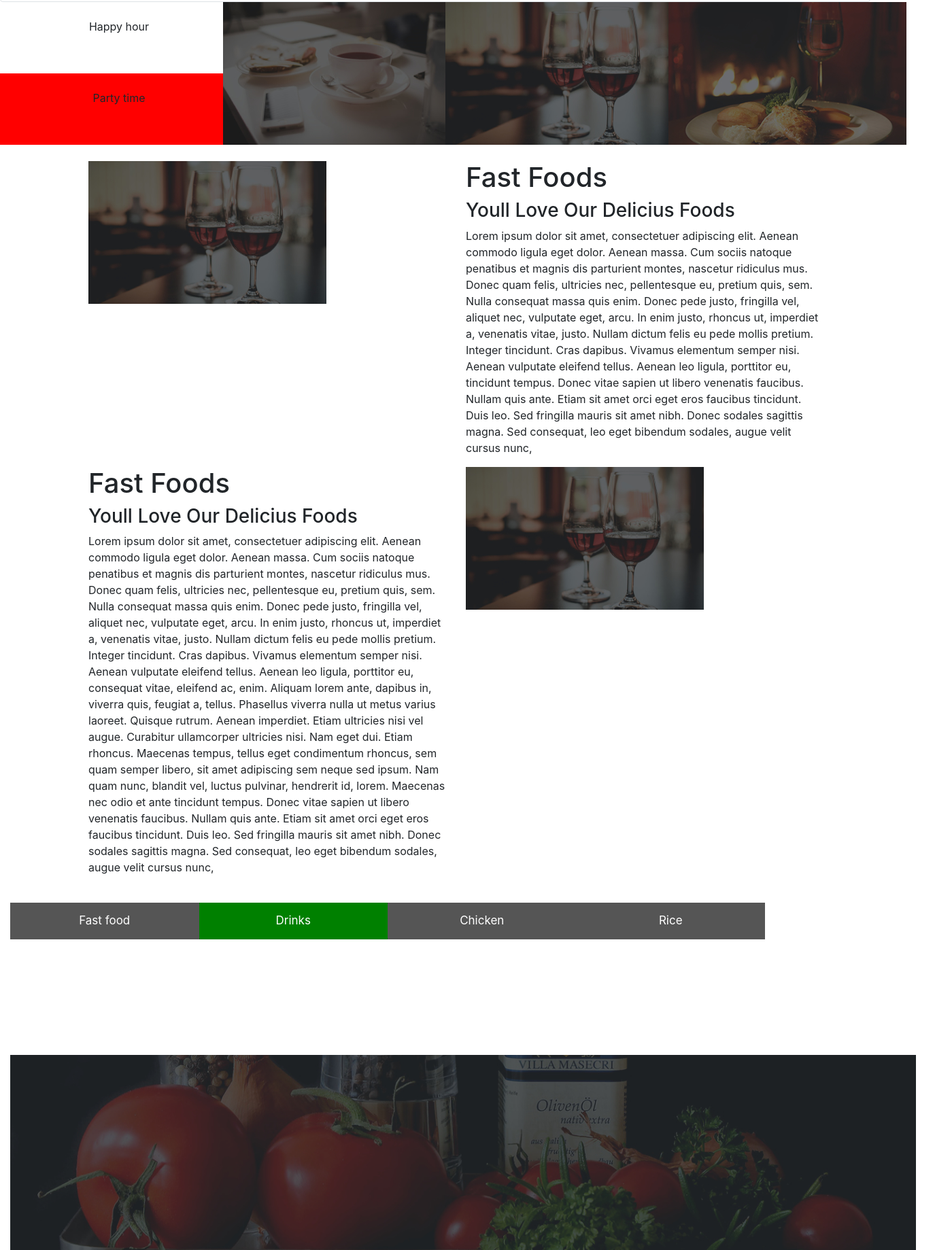
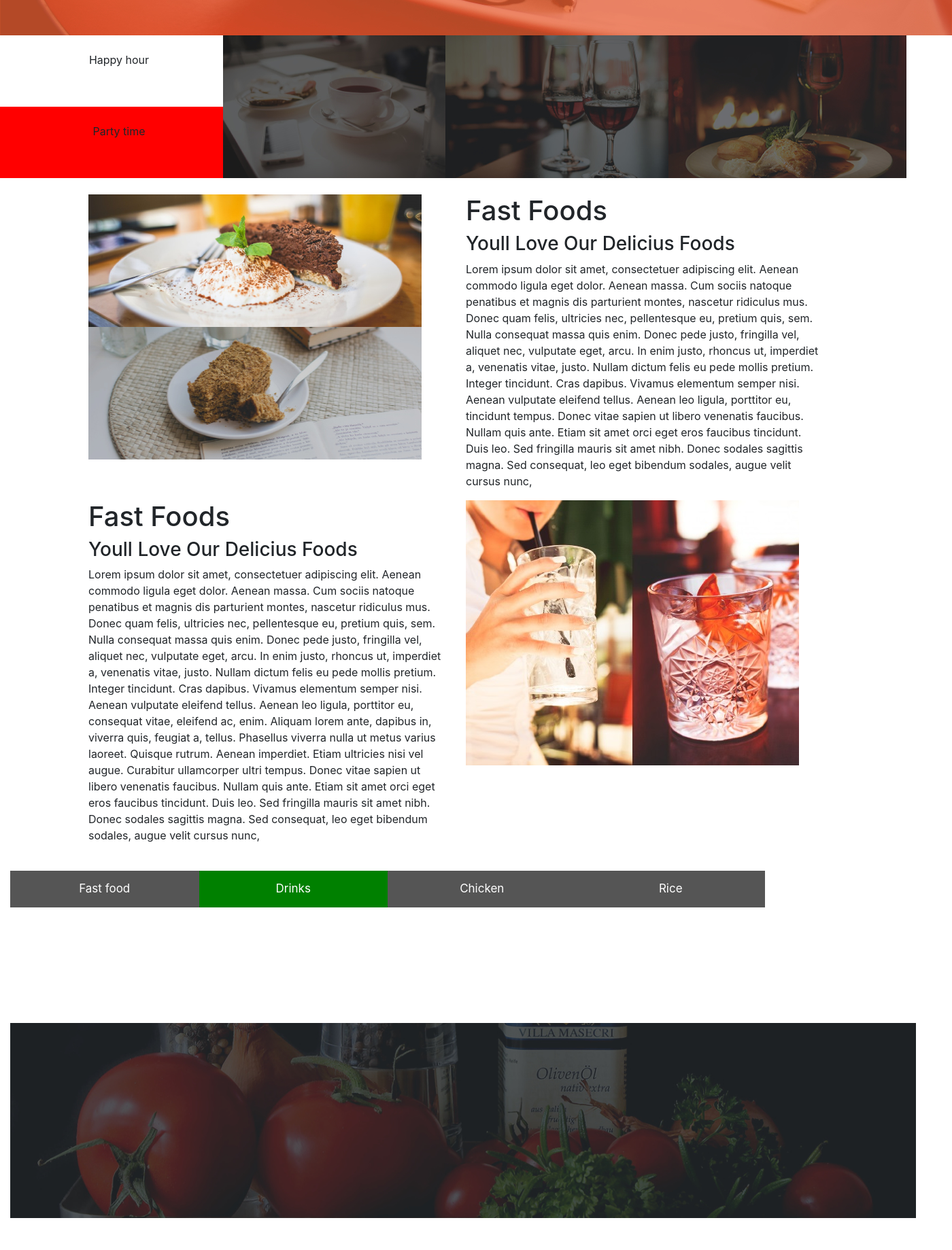
Before and after one commit to Piedro12/Anita-s-Kitchen, a plain HTML site: page index.html in a window 1280 px wide. Shown: the part 584-2423 px from the top of the page at 68% size, 1400 px wide, since content can reach past the window. After the commit the page ends 2400 px from the top, so only its background shows below. Drawn offline with nearby package versions, Linux system fonts and the light colour scheme; files whose address does not match are found by name.

Commit message:
styling with css

```diff
--- a/css/styles.css
+++ b/css/styles.css
@@ -44,6 +44,6 @@ div{
     padding: 100px 20px;
     height: 100%;
 }
-.container{
-  background-image: "assets/backgrounds/foodsBg.jpg"
+containernew{
+  background-image: url("landing.jpg");
 }
--- a/index.html
+++ b/index.html
@@ -11,7 +11,7 @@
     <title>Anita's Kitchen</title>
   </head>
   <body>
-     <img src="assets/backgrounds/landing.jpg" class="img-thumbnail" alt="Cinque Terre">
+    <img src="assets/backgrounds/landing.jpg">
      <div class="row">
 
         <div class ="col-md-3" >
@@ -40,7 +40,10 @@
 
   <div class="row boxed">
       <div class="col-md-6">
-      <img src="assets/foodtop/lunch.jpg">
+        <div class="foods">
+      <img src="assets/fastFood1.jpg">
+      <img src="assets/fastFood2.jpg">
+    </div>
     </div>
 
      <div class="col-md-6">
@@ -59,13 +62,13 @@ Lorem ipsum dolor sit amet, consectetuer adipiscing elit. Aenean commodo ligula
      <h1>Fast Foods</h1>
      <h3> Youll Love Our Delicius Foods </h3>
      <p>
-Lorem ipsum dolor sit amet, consectetuer adipiscing elit. Aenean commodo ligula eget dolor. Aenean massa. Cum sociis natoque penatibus et magnis dis parturient montes, nascetur ridiculus mus. Donec quam felis, ultricies nec, pellentesque eu, pretium quis, sem. Nulla consequat massa quis enim. Donec pede justo, fringilla vel, aliquet nec, vulputate eget, arcu. In enim justo, rhoncus ut, imperdiet a, venenatis vitae, justo. Nullam dictum felis eu pede mollis pretium. Integer tincidunt. Cras dapibus. Vivamus elementum semper nisi. Aenean vulputate eleifend tellus. Aenean leo ligula, porttitor eu, consequat vitae, eleifend ac, enim. Aliquam lorem ante, dapibus in, viverra quis, feugiat a, tellus. Phasellus viverra nulla ut metus varius laoreet. Quisque rutrum. Aenean imperdiet. Etiam ultricies nisi vel augue. Curabitur ullamcorper ultricies nisi. Nam eget dui. Etiam rhoncus. Maecenas tempus, tellus eget condimentum rhoncus, sem quam semper libero, sit amet adipiscing sem neque sed ipsum. Nam quam nunc, blandit vel, luctus pulvinar, hendrerit id, lorem. Maecenas nec odio et ante tincidunt tempus. Donec vitae sapien ut libero venenatis faucibus. Nullam quis ante. Etiam sit amet orci eget eros faucibus tincidunt. Duis leo. Sed fringilla mauris sit amet nibh. Donec sodales sagittis magna. Sed consequat, leo eget bibendum sodales, augue velit cursus nunc,
+Lorem ipsum dolor sit amet, consectetuer adipiscing elit. Aenean commodo ligula eget dolor. Aenean massa. Cum sociis natoque penatibus et magnis dis parturient montes, nascetur ridiculus mus. Donec quam felis, ultricies nec, pellentesque eu, pretium quis, sem. Nulla consequat massa quis enim. Donec pede justo, fringilla vel, aliquet nec, vulputate eget, arcu. In enim justo, rhoncus ut, imperdiet a, venenatis vitae, justo. Nullam dictum felis eu pede mollis pretium. Integer tincidunt. Cras dapibus. Vivamus elementum semper nisi. Aenean vulputate eleifend tellus. Aenean leo ligula, porttitor eu, consequat vitae, eleifend ac, enim. Aliquam lorem ante, dapibus in, viverra quis, feugiat a, tellus. Phasellus viverra nulla ut metus varius laoreet. Quisque rutrum. Aenean imperdiet. Etiam ultricies nisi vel augue. Curabitur ullamcorper ultri tempus. Donec vitae sapien ut libero venenatis faucibus. Nullam quis ante. Etiam sit amet orci eget eros faucibus tincidunt. Duis leo. Sed fringilla mauris sit amet nibh. Donec sodales sagittis magna. Sed consequat, leo eget bibendum sodales, augue velit cursus nunc,
      </p>
 
 
    </div>
    <div class="col-md-6">
-   <img src="/home/Peter/Desktop/Annita/assets/foodtop/lunch.jpg">
+   <img src="assets/drink.jpg">
  </div>
   </div>
 </div>
@@ -78,7 +81,7 @@ Lorem ipsum dolor sit amet, consectetuer adipiscing elit. Aenean commodo ligula
   <div id="Fast food" class="tabcontent">
     <div class="nospace">
     <h3>Fast food</h3>
-<img src="/home/Peter/Desktop/Annita/assets/fastfood/chickenBurger.jpg">
+<img src="/assets/fastfood/chickenBurger.jpg">
 </div>
   </div>
 
@@ -99,6 +102,10 @@ Lorem ipsum dolor sit amet, consectetuer adipiscing elit. Aenean commodo ligula
 <div class="container">
  <img src="assets/backgrounds/subscribe.jpg" alt="fastFood1" style="width:120%">
 </div>
+<br>
+<div class="container">
+ <img src="">
+</div>
     <!-- Optional JavaScript -->
     <!-- jQuery first, then Popper.js, then Bootstrap JS -->
     <script src="js/Annita.js"></script>
```
Also changed, not shown: assets/backgrounds/index.jpg (added), assets/drink.jpg (added).
